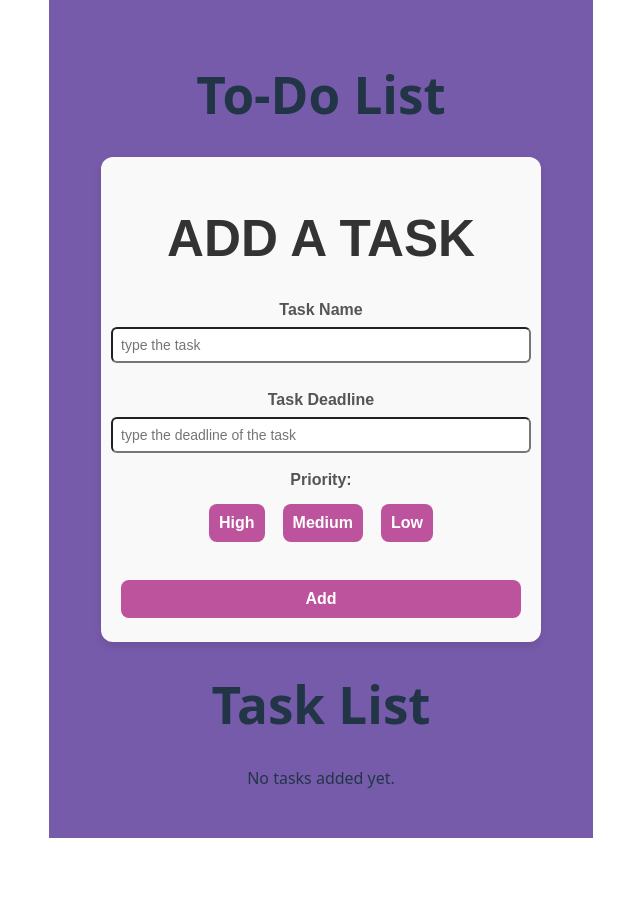
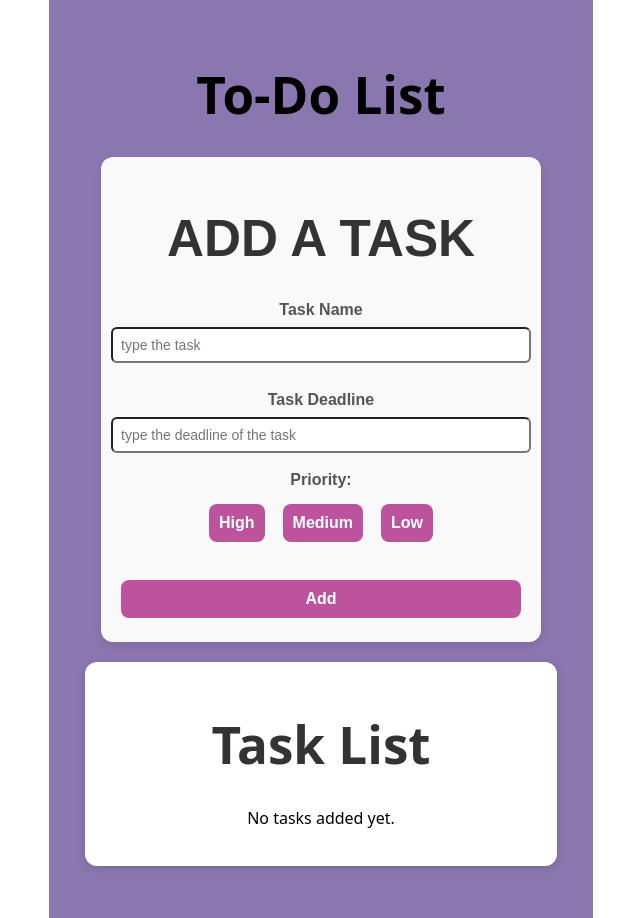
Before and after one commit to FatimaMansha1996/ToDoList-App, a React (Vite) app: page / in a window 1280 px wide. Shown: the whole page, without its empty margins (319-959 px from the left). Before the commit the page ends 838 px from the top, so only its background shows below. Built offline with nearby package versions, Linux system fonts and the light colour scheme.

Commit message:
added css files for the TaskList, and TaskItem

```diff
--- a/src/App.css
+++ b/src/App.css
@@ -3,7 +3,8 @@
   margin: 0 auto;
   padding: 2rem;
   text-align: center;
-  background-color: rgb(119, 91, 171);
+  background-color: rgb(139, 119, 175);
+  color: black;
 }
 
 
--- a/src/DeleteButton.jsx
+++ b/src/DeleteButton.jsx
@@ -3,7 +3,7 @@ function DeleteButton({ onDelete }) {
     <button
       onClick={onDelete}
       style={{
-        backgroundColor: "#dc3545",
+        backgroundColor:"#a72874ff",
         color: "white",
         border: "none",
         borderRadius: "6px",
--- /dev/null
+++ b/src/TaskItem.css
@@ -0,0 +1,17 @@
+.taskItem {
+  background-color: rgb(158, 133, 204);
+  margin: 15px 0;
+  padding: 15px;
+  border-radius: 8px;
+  text-align: left;
+  list-style: none;
+}
+
+.taskItem.completed {
+  text-decoration: line-through;
+  opacity: 0.6;
+}
+
+.taskItem div {
+  margin-top: 10px;
+}
--- a/src/TaskItem.jsx
+++ b/src/TaskItem.jsx
@@ -1,30 +1,26 @@
 import ToggleButton from "./ToggleButton";
 import DeleteButton from "./DeleteButton";
+import './TaskItem.css';
+
 
 function TaskItem({ task, onToggle, onDelete }) {
   return (
     <li
       className="taskItem"
-      style={{
-        textDecoration: task.completed ? "line-through" : "none",
-        backgroundColor: "#f1f1f1",
-        margin: "10px",
-        padding: "10px",
-        borderRadius: "8px",
-      }}
+
     >
       <strong>{task.taskName}</strong> <br />
       Deadline: {task.deadline} <br />
       Priority: {task.priority} <br />
 
       {/* Buttons */}
-      <div style={{ marginTop: "10px" }}>
+
         <ToggleButton
           isCompleted={task.completed}
           onToggle={onToggle}
         />
         <DeleteButton onDelete={onDelete} />
-      </div>
+
     </li>
   );
 }
--- /dev/null
+++ b/src/TaskList.css
@@ -0,0 +1,18 @@
+.tasksList {
+  background-color: #fff;
+  margin: 20px auto;
+  padding: 20px;
+  width: 90%;
+  max-width: 500px;
+  border-radius: 12px;
+  box-shadow: 0 2px 8px rgba(0, 0, 0, 0.15);
+}
+
+.tasksList h1 {
+  color: #333;
+}
+
+.tasksList ul {
+  padding: 0;
+  list-style: none;
+}
--- a/src/TaskList.jsx
+++ b/src/TaskList.jsx
@@ -1,4 +1,6 @@
 import TaskItem from "./TaskItem";
+import './TaskList.css';
+
 
 function TaskList({ listOfTasks, onToggle, onDelete }) {
   if (!listOfTasks || listOfTasks.length === 0) {
--- a/src/ToggleButton.jsx
+++ b/src/ToggleButton.jsx
@@ -3,7 +3,7 @@ function ToggleButton({ isCompleted, onToggle }) {
     <button
       onClick={onToggle}
       style={{
-        backgroundColor: isCompleted ? "#28a745" : "#6c757d",
+        backgroundColor: isCompleted ? "#a72874ff" : "#c37cabff",
         color: "white",
         border: "none",
         borderRadius: "6px",
```
